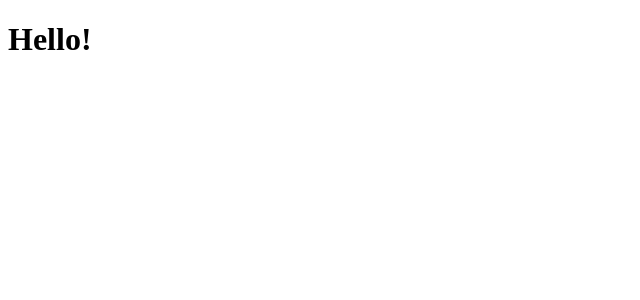
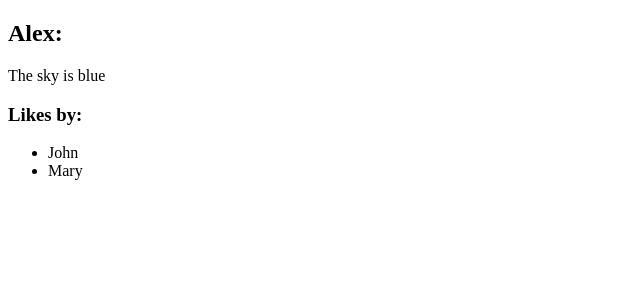
Before and after one commit to alexhddev/React-testing-course, a React (Vite) app: page / in a window 1280 px wide. Shown: the top 300 px of the page, without its empty margins (0-640 px from the left). Built offline with nearby package versions, Linux system fonts and the light colour scheme.

Commit message:
Finding elements

```diff
--- a/src/App.tsx
+++ b/src/App.tsx
@@ -1,10 +1,15 @@
+import { SimplePost } from "./components/1Simple/SimplePost";
 
 function App() {
 
 
   return (
     <>
-     <h1>Hello!</h1>
+     <SimplePost
+      content="The sky is blue"
+      user="Alex"
+      likesBy={['John', 'Mary']}
+     />
     </>
   )
 }
--- /dev/null
+++ b/src/components/1Simple/SimplePost.tsx
@@ -0,0 +1,27 @@
+export function SimplePost(props: {
+    content: string,
+    user: string,
+    likesBy?: string[]
+}) {
+    function renderLikes() {
+        if (props.likesBy) {
+            return <div data-testid="likes-container">
+                <h3>Likes by:</h3>
+                <ul>
+                    {
+                        props.likesBy.map(like => {
+                            return <li key={like}>{like}</li>
+                        })
+                    }
+                </ul>
+            </div>
+        }
+    }
+
+    return <div data-testid="post-container">
+        <h2>{props.user}:</h2>
+        <p>{props.content}</p>
+        {renderLikes()}
+    </div>
+
+}
```
Also changed, not shown: 1 other file (tests, documents, lock files or other folders).
